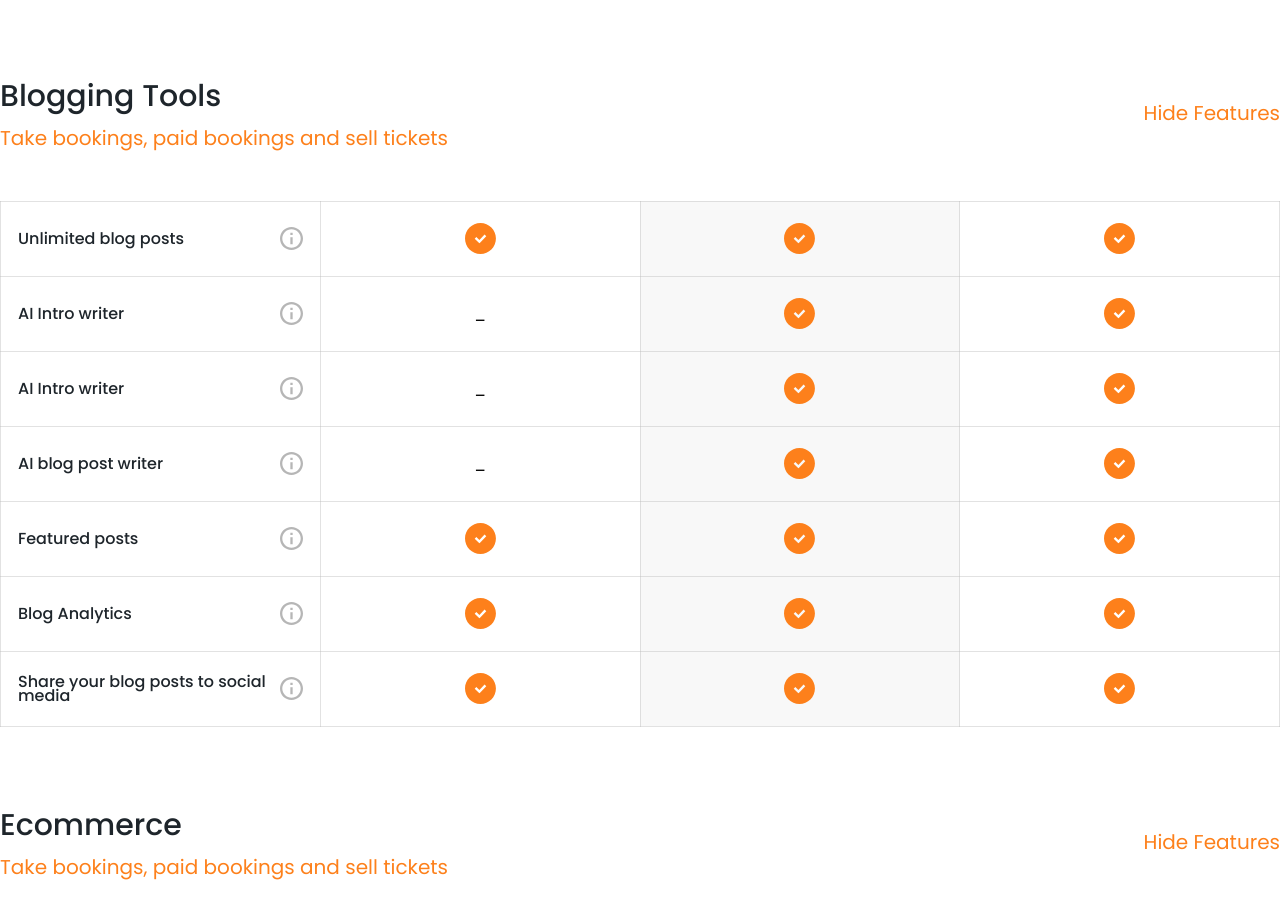
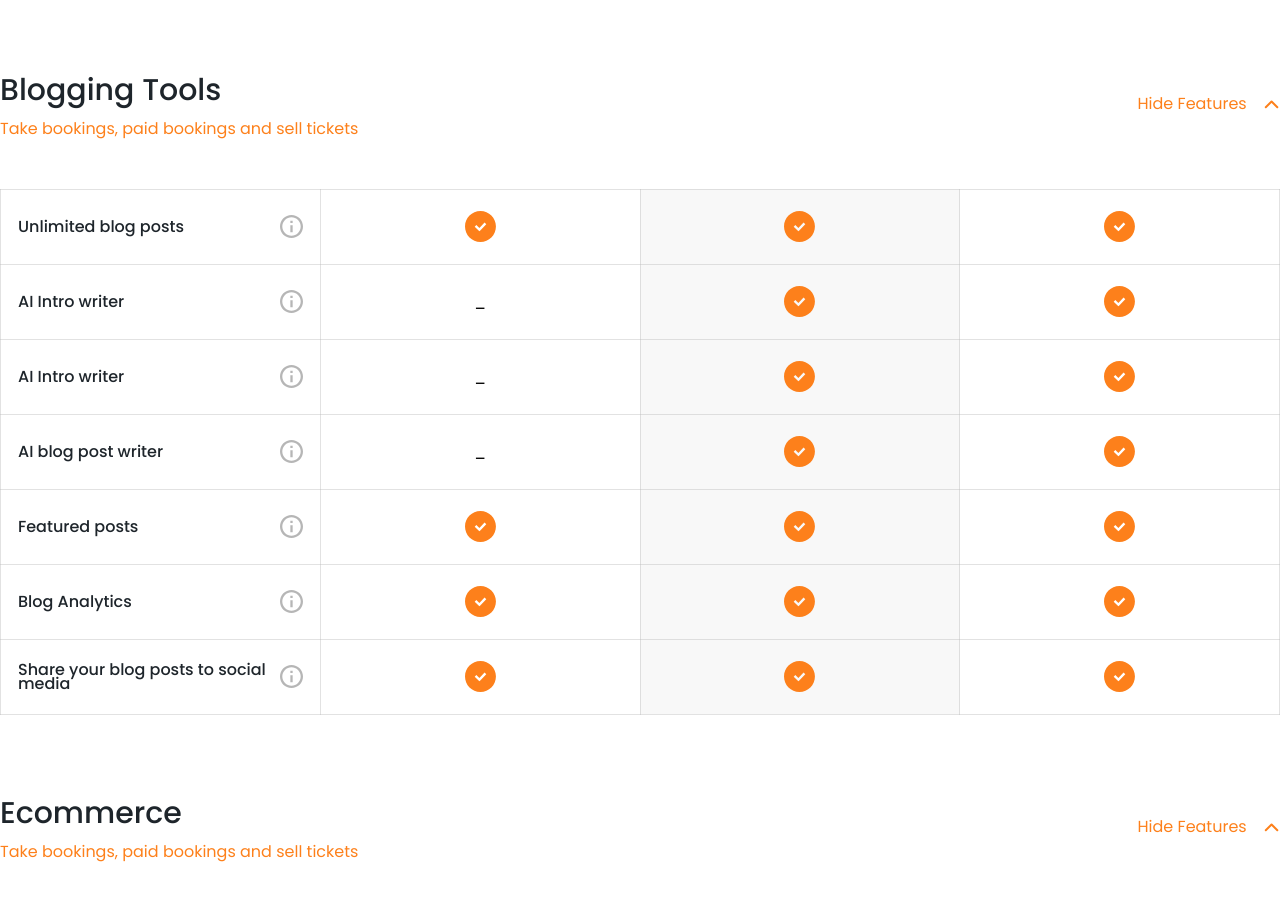
Before and after one commit to okoliken/saas-site, an Astro site: page /pricing in a window 1280 px wide. Shown: the part 4065-4972 px from the top of the page. Built offline with nearby package versions, Linux system fonts and the light colour scheme; Astro itself is replaced by a stand-in of ours.

Commit message:
more fix

```diff
--- a/src/pages/pricing.astro
+++ b/src/pages/pricing.astro
@@ -132,13 +132,28 @@ const subscription = [
     <div class="flex items-center justify-between py-12">
       <div>
         <h3 class="text-darkish text-[30px] mb-1 font-medium">Bookings</h3>
-        <p class="text-[20px] text-primary">
+        <p class="text-[16px] text-primary">
           Take bookings, paid bookings and sell tickets
         </p>
       </div>
 
-      <div>
-        <p class="text-primary text-[20px]">Hide Features</p>
+      <div class="flex items-center gap-x-4 cursor-pointer">
+        <p class="text-primary text-[16px]">Hide Features</p>
+        <svg
+          class="w-[17.342px] h-[8.671px]"
+          xmlns="http://www.w3.org/2000/svg"
+          width="21"
+          height="13"
+          viewBox="0 0 21 13"
+          fill="none"
+        >
+          <path
+            d="M1.65625 10.9542L10.3273 2.2832L18.9983 10.9542"
+            stroke="#FD801B"
+            stroke-width="3"
+            stroke-linecap="round"
+            stroke-linejoin="round"></path>
+        </svg>
       </div>
     </div>
     <Plans plans={ecommerce} client:only="vue" />
@@ -148,13 +163,28 @@ const subscription = [
         <h3 class="text-darkish text-[30px] mb-1 font-medium">
           Blogging Tools
         </h3>
-        <p class="text-[20px] text-primary">
+        <p class="text-[16px] text-primary">
           Take bookings, paid bookings and sell tickets
         </p>
       </div>
 
-      <div>
-        <p class="text-primary text-[20px]">Hide Features</p>
+      <div class="flex items-center gap-x-4 cursor-pointer">
+        <p class="text-primary text-[16px]">Hide Features</p>
+        <svg
+          class="w-[17.342px] h-[8.671px]"
+          xmlns="http://www.w3.org/2000/svg"
+          width="21"
+          height="13"
+          viewBox="0 0 21 13"
+          fill="none"
+        >
+          <path
+            d="M1.65625 10.9542L10.3273 2.2832L18.9983 10.9542"
+            stroke="#FD801B"
+            stroke-width="3"
+            stroke-linecap="round"
+            stroke-linejoin="round"></path>
+        </svg>
       </div>
     </div>
     <Plans plans={bookingTools} client:only="vue" />
@@ -162,13 +192,28 @@ const subscription = [
     <div class="flex items-center justify-between py-12">
       <div>
         <h3 class="text-darkish text-[30px] mb-1 font-medium">Ecommerce</h3>
-        <p class="text-[20px] text-primary">
+        <p class="text-[16px] text-primary">
           Take bookings, paid bookings and sell tickets
         </p>
       </div>
 
-      <div>
-        <p class="text-primary text-[20px]">Hide Features</p>
+      <div class="flex items-center gap-x-4 cursor-pointer">
+        <p class="text-primary text-[16px]">Hide Features</p>
+        <svg
+          class="w-[17.342px] h-[8.671px]"
+          xmlns="http://www.w3.org/2000/svg"
+          width="21"
+          height="13"
+          viewBox="0 0 21 13"
+          fill="none"
+        >
+          <path
+            d="M1.65625 10.9542L10.3273 2.2832L18.9983 10.9542"
+            stroke="#FD801B"
+            stroke-width="3"
+            stroke-linecap="round"
+            stroke-linejoin="round"></path>
+        </svg>
       </div>
     </div>
     <Plans plans={bookings} client:only="vue" />
```
